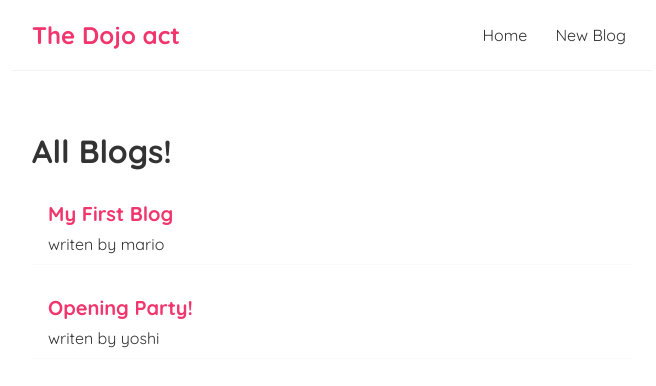
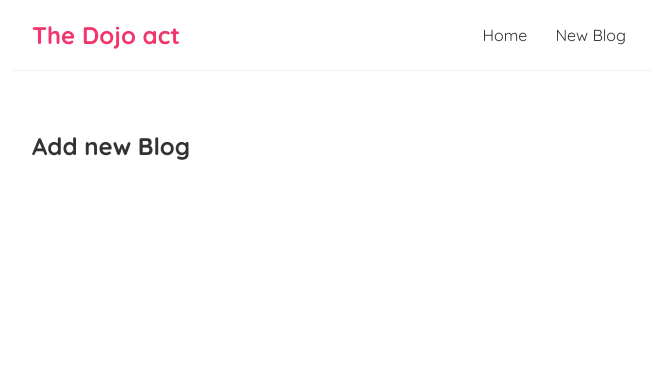
Before and after one commit to cafferti/reactmotive, a React (Vite) app in the folder reactapp/: page /create in a window 1280 px wide. Shown: the top 386 px of the page, without its empty margins (308-964 px from the left). Built offline with nearby package versions, Linux system fonts and the light colour scheme; data requests are answered from the project's data file.

Commit message:
lesson 22 route

```diff
--- a/reactapp/src/App.jsx
+++ b/reactapp/src/App.jsx
@@ -1,6 +1,7 @@
 import Navbar from "./navbar";
 import Home from "./home";
 import { BrowserRouter as Router, Route, Switch } from "react-router-dom";
+import Create from "./createblog";
 function App() {
   return (
     <Router>
@@ -8,8 +9,11 @@ function App() {
         <Navbar />
         <div className="content">
           <Switch>
-            <Route path="/">
+            <Route exact path="/">
               <Home />
+            </Route>
+            <Route path="/create">
+              <Create />
             </Route>
           </Switch>
         </div>
--- a/reactapp/src/bloglist.jsx
+++ b/reactapp/src/bloglist.jsx
@@ -8,7 +8,6 @@ const Bloglist = ({blogs, title, }) => {
           <h2>{blog.title}</h2>
           <p>writen by {blog.author}</p>
         </div>
-
       ))}
     </div>
   );
--- /dev/null
+++ b/reactapp/src/createblog.jsx
@@ -0,0 +1,9 @@
+const Create = () => {
+    return (
+        <div className="create">
+            <h2>Add new Blog</h2>
+        </div>
+     );
+}
+
+export default Create ;
--- a/reactapp/src/navbar.jsx
+++ b/reactapp/src/navbar.jsx
@@ -5,7 +5,7 @@ const Navbar = () => {
     <nav className="navbar">
       <h1>The Dojo act</h1>
       <div className="links">
-        <a href="/create">Home</a>
+        <a href="/">Home</a>
         <a href="/create">New Blog</a>
       </div>
     </nav>
```
